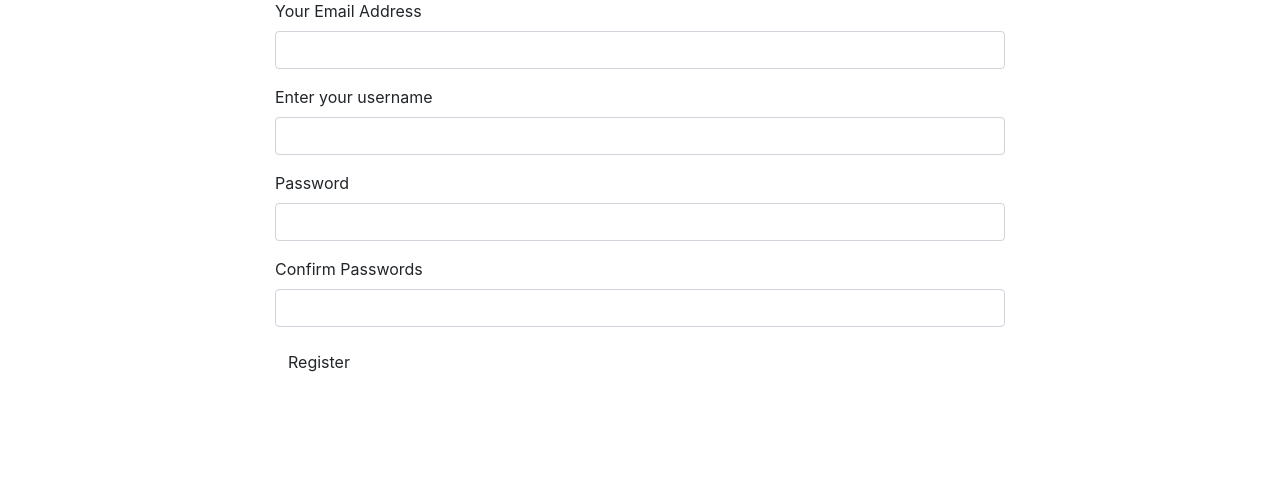
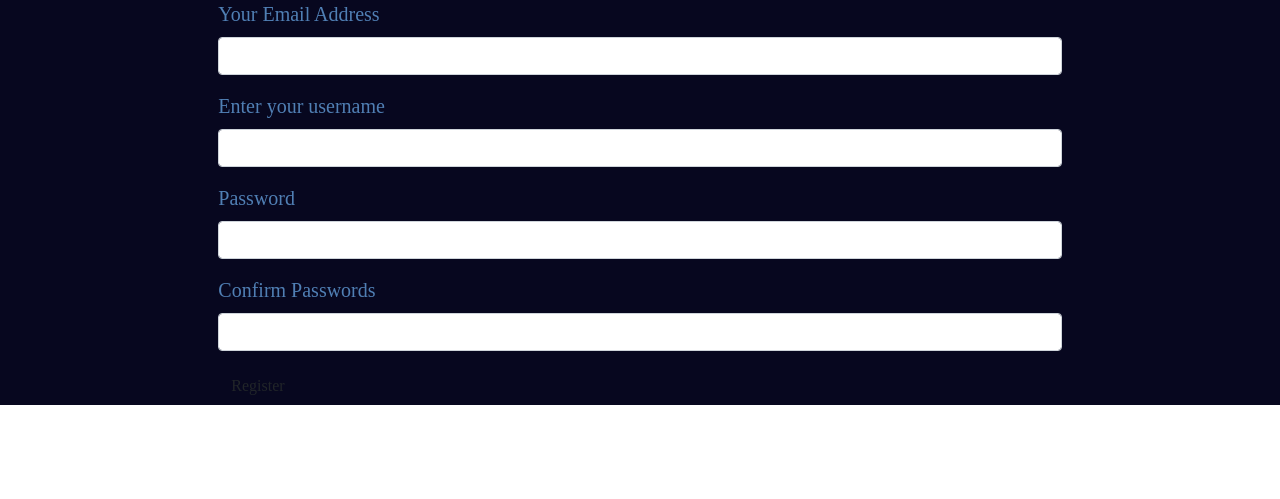
Before and after one commit to Tellvinch/illusion, a Flask app: page /authenticate/register in a window 1280 px wide. Shown: the part 301-800 px from the top of that part. Run offline with Flask 2, Linux system fonts and the light colour scheme; the page is wider than the window, and the part outside it is not shown; some libraries are stand-ins or nearby versions.

Commit message:
new changes

```diff
--- a/app/templates/auth/login.html
+++ b/app/templates/auth/login.html
@@ -1,5 +1,5 @@
 {% extends 'base.html'%} {% import 'bootstrap/wtf.html' as wtf%} {% block content %}
-<div class="container">
+<div class=" body">
     <div class="row">
         <div class="col-md-2"> </div>
         <div class="col-md-8">
--- a/app/templates/auth/register.html
+++ b/app/templates/auth/register.html
@@ -1,5 +1,5 @@
 {% extends 'base.html'%} {% import 'bootstrap/wtf.html' as wtf%} {% block content %}
-<div class="container">
+<div class=" body">
     <div class="row">
         <div class="col-md-2"> </div>
         <div class="col-md-8">
--- a/app/templates/base.html
+++ b/app/templates/base.html
@@ -50,9 +50,13 @@ li{
     position: absolute;
     opacity: 0.9;
 }
-p{
-   font-size:30px;
+.body{
+   /* font-size:30px; */
    font-family: cursive;
+   background:rgb(7, 7, 31);
+   color: rgb(80, 127, 180);
+   font-size: 20px;
+
 
 }
 
@@ -61,7 +65,7 @@ p{
 <body>
 
 <div class="intro">
- <nav class="navbar navbar-expand-sm ">
+ <nav class="navbar navbar-expand-sm body ">
     <a class="" href="{{url_for('main.index')}}"  style="font-size: 50px;">Illusion</a>
     <div class="collapse navbar-collapse justify-content-end" id="nav-content">
      <ul class="navbar-nav">
--- a/app/templates/blog.html
+++ b/app/templates/blog.html
@@ -1,5 +1,5 @@
 {% extends 'base.html' %} {% block content%}
-<div class="container">
+<div class="container body">
   <form action="" method="POST">
     {{form.hidden_tag()}}
     <fieldset class="form-group">
--- a/app/templates/blog_review.html
+++ b/app/templates/blog_review.html
@@ -5,6 +5,7 @@
 
 
 
+<div class="body">
   <div class="row">
     <div class="col-md-6">
       <div class="card-deck">
@@ -78,6 +79,7 @@
         </div>
       </div>
     </div>
+</div>
 
   {% endblock %}
 </div>
```
Also changed, not shown: app/templates/index.html (+5 -2 lines). Lines whose indentation alone changed are shown as unchanged.
